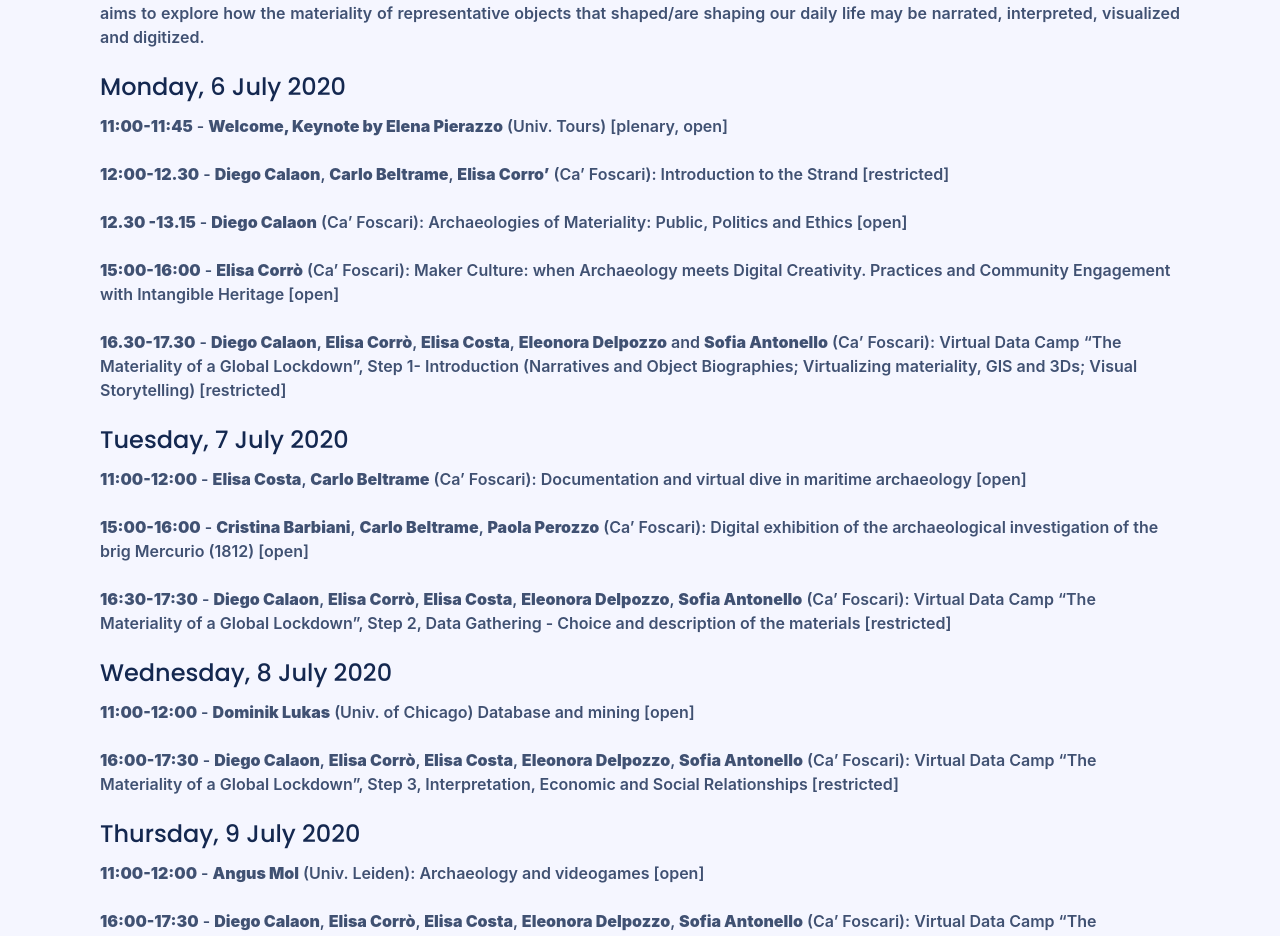
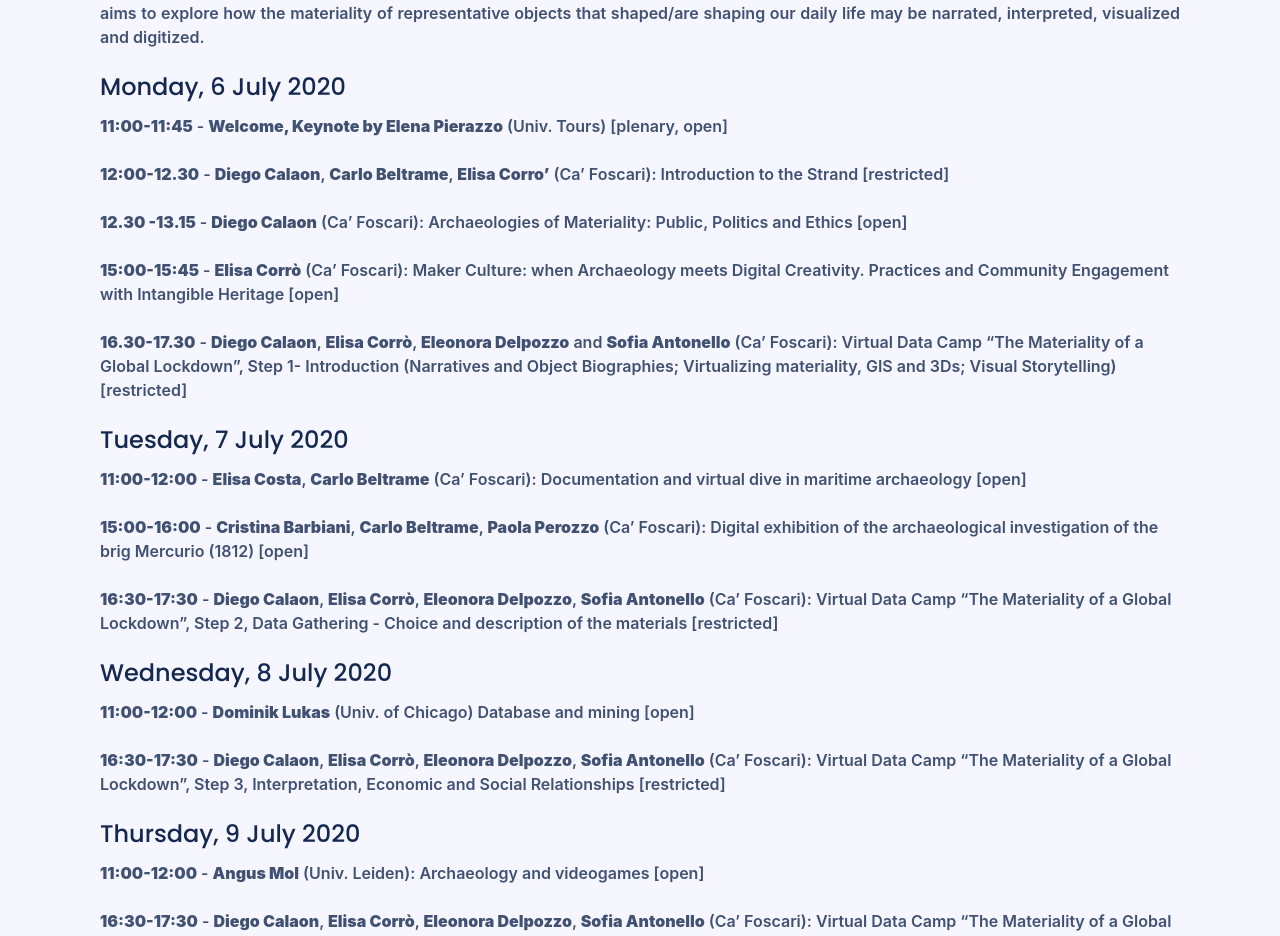
Before and after one commit to vedph/summercamp, a Jekyll site: the page built from programme/strand_4.html, in a window 1280 px wide and 1400 px high, scrolled down 330 px. Shown: the top 936 px of the window. Built offline with Jekyll 4.4.1, drawn with Linux system fonts in a browser that asks for light colours; nearby versions of some CDN libraries; some web fonts are replaced.

Commit message:
editing programme

```diff
--- a/programme/strand_1.html
+++ b/programme/strand_1.html
@@ -50,7 +50,7 @@
 
 <p><strong>11.45-12.30</strong> - <em>Text Lab</em>: Hands-on exercises [restricted]</p>
 
-<p><strong>15:00-15:30</strong> - <strong>Paolo Monella</strong> (Univ. Palermo / Ca’ Foscari): Linking text and image (IIIF) [<a href="{{site.baseurl}}/materials/monella/">materials</a>]</p>
+<p><strong>15:00-15:30</strong> - <strong>Paolo Monella</strong> (Univ. Palermo / Ca’ Foscari): Linking text and image (IIIF) [<a href="{{site.baseurl}}/materials/monella/" target="_blank">materials</a>]</p>
 
 <p><strong>15:45-16:30</strong> - <em>Text Lab</em>: Hands-on exercises [restricted]</p>
 
--- a/programme/strand_4.html
+++ b/programme/strand_4.html
@@ -13,9 +13,9 @@
 
 <p><strong>12.30 -13.15</strong> - <strong>Diego Calaon</strong> (Ca’ Foscari): Archaeologies of Materiality: Public, Politics and Ethics [open]</p>
 
-<p><strong>15:00-16:00</strong> - <strong>Elisa Corrò</strong> (Ca’ Foscari): Maker Culture: when Archaeology meets Digital Creativity. Practices and Community Engagement with Intangible Heritage [open]</p>
+<p><strong>15:00-15:45</strong> - <strong>Elisa Corrò</strong> (Ca’ Foscari): Maker Culture: when Archaeology meets Digital Creativity. Practices and Community Engagement with Intangible Heritage [open]</p>
 
-<p><strong>16.30-17.30</strong> - <strong>Diego Calaon</strong>, <strong>Elisa Corrò</strong>, <strong>Elisa Costa</strong>, <strong>Eleonora Delpozzo</strong> and <strong>Sofia Antonello</strong> (Ca’ Foscari): Virtual Data Camp “The Materiality of a Global Lockdown”, Step 1- Introduction (Narratives and Object Biographies; Virtualizing materiality, GIS and 3Ds; Visual Storytelling) [restricted]</p>
+<p><strong>16.30-17.30</strong> - <strong>Diego Calaon</strong>, <strong>Elisa Corrò</strong>,   <strong>Eleonora Delpozzo</strong> and <strong>Sofia Antonello</strong> (Ca’ Foscari): Virtual Data Camp “The Materiality of a Global Lockdown”, Step 1- Introduction (Narratives and Object Biographies; Virtualizing materiality, GIS and 3Ds; Visual Storytelling) [restricted]</p>
 
 <h4>Tuesday, 7 July 2020</h4>
 
@@ -23,22 +23,22 @@
 
 <p><strong>15:00-16:00</strong> - <strong>Cristina Barbiani</strong>, <strong>Carlo Beltrame</strong>, <strong>Paola Perozzo</strong> (Ca’ Foscari): Digital exhibition of the archaeological investigation of the brig Mercurio (1812) [open]</p>
 
-<p><strong>16:30-17:30</strong> - <strong>Diego Calaon</strong>, <strong>Elisa Corrò</strong>, <strong>Elisa Costa</strong>, <strong>Eleonora Delpozzo</strong>, <strong>Sofia Antonello</strong> (Ca’ Foscari): Virtual Data Camp “The Materiality of a Global Lockdown”, Step 2, Data Gathering - Choice and description of the materials [restricted]</p>
+<p><strong>16:30-17:30</strong> - <strong>Diego Calaon</strong>, <strong>Elisa Corrò</strong>, <strong>Eleonora Delpozzo</strong>, <strong>Sofia Antonello</strong> (Ca’ Foscari): Virtual Data Camp “The Materiality of a Global Lockdown”, Step 2, Data Gathering - Choice and description of the materials [restricted]</p>
 
 <h4>Wednesday, 8 July 2020</h4>
 
 <p><strong>11:00-12:00</strong> - <strong>Dominik Lukas</strong> (Univ. of Chicago) Database and mining [open]</p>
 
-<p><strong>16:00-17:30</strong> - <strong>Diego Calaon</strong>, <strong>Elisa Corrò</strong>, <strong>Elisa Costa</strong>, <strong>Eleonora Delpozzo</strong>, <strong>Sofia Antonello</strong> (Ca’ Foscari): Virtual Data Camp “The Materiality of a Global Lockdown”, Step 3, Interpretation, Economic and Social Relationships [restricted]</p>
+<p><strong>16:30-17:30</strong> - <strong>Diego Calaon</strong>, <strong>Elisa Corrò</strong>, <strong>Eleonora Delpozzo</strong>, <strong>Sofia Antonello</strong> (Ca’ Foscari): Virtual Data Camp “The Materiality of a Global Lockdown”, Step 3, Interpretation, Economic and Social Relationships [restricted]</p>
 
 <h4>Thursday, 9 July 2020</h4>
 
 <p><strong>11:00-12:00</strong> - <strong>Angus Mol</strong> (Univ. Leiden): Archaeology and videogames [open]</p>
 
-<p><strong>16:00-17:30</strong> - <strong>Diego Calaon</strong>, <strong>Elisa Corrò</strong>, <strong>Elisa Costa</strong>, <strong>Eleonora Delpozzo</strong>, <strong>Sofia Antonello</strong> (Ca’ Foscari): Virtual Data Camp “The Materiality of a Global Lockdown” - Step 4, Dismantling traditional narratives, Remodeling the Past  [restricted]</p>
+<p><strong>16:30-17:30</strong> - <strong>Diego Calaon</strong>, <strong>Elisa Corrò</strong>, <strong>Eleonora Delpozzo</strong>, <strong>Sofia Antonello</strong> (Ca’ Foscari): Virtual Data Camp “The Materiality of a Global Lockdown” - Step 4, Dismantling traditional narratives, Remodeling the Past  [restricted]</p>
 
 <h4>Friday, 10 July 2020</h4>
 
-<p><strong>10:00-11:00</strong> - <strong>Diego Calaon</strong>, <strong>Elisa Corrò</strong>, <strong>Elisa Costa</strong>, <strong>Eleonora Delpozzo</strong>, <strong>Sofia Antonello</strong> (Ca’ Foscari): Virtual Data Camp “The Materiality of a Global Lockdown” - Step 5, Presentation of the Individual projects [restricted]</p>
+<p><strong>10:00-11:00</strong> - <strong>Diego Calaon</strong>, <strong>Elisa Corrò</strong>, <strong>Eleonora Delpozzo</strong>, <strong>Sofia Antonello</strong> (Ca’ Foscari): Virtual Data Camp “The Materiality of a Global Lockdown” - Step 5, Presentation of the Individual projects [restricted]</p>
 
 <p><strong>15:00-15:45</strong> - <strong>Closing keynote by Fabio Vitali</strong> (Univ. Bologna) [plenary, open]</p>
```
